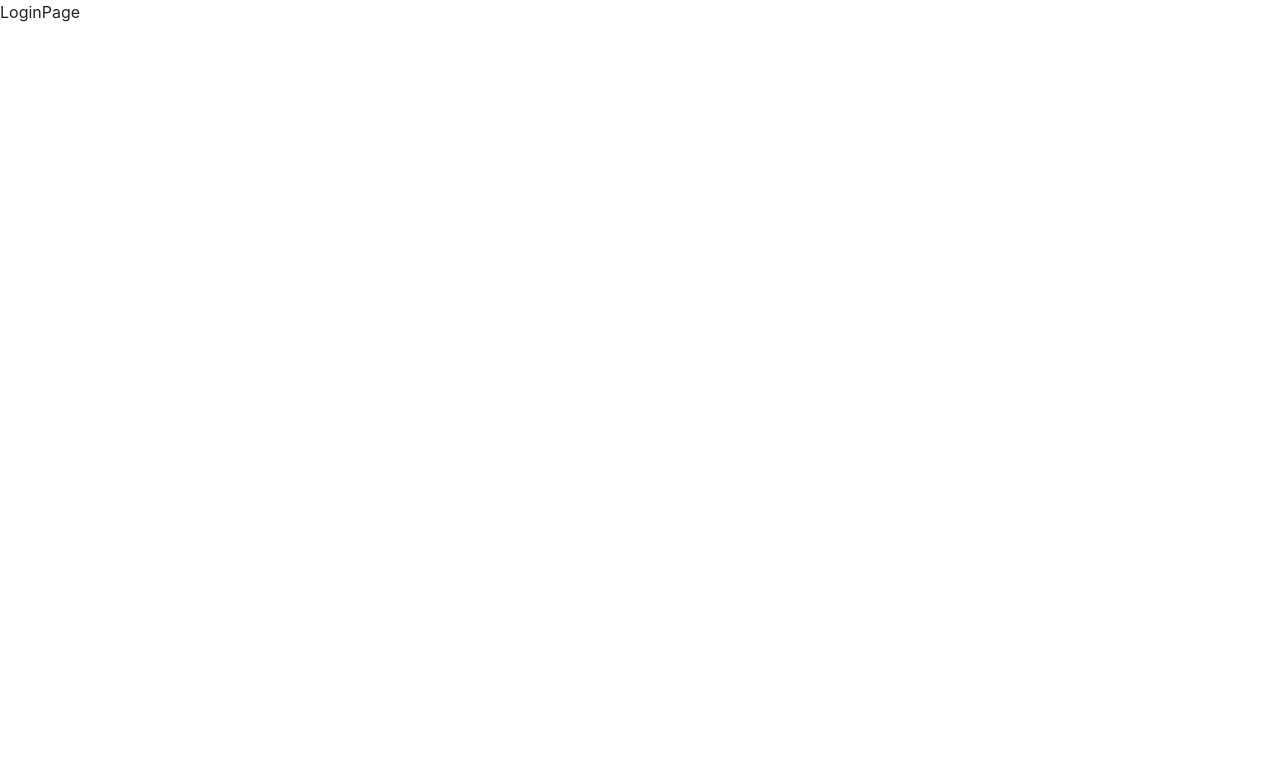
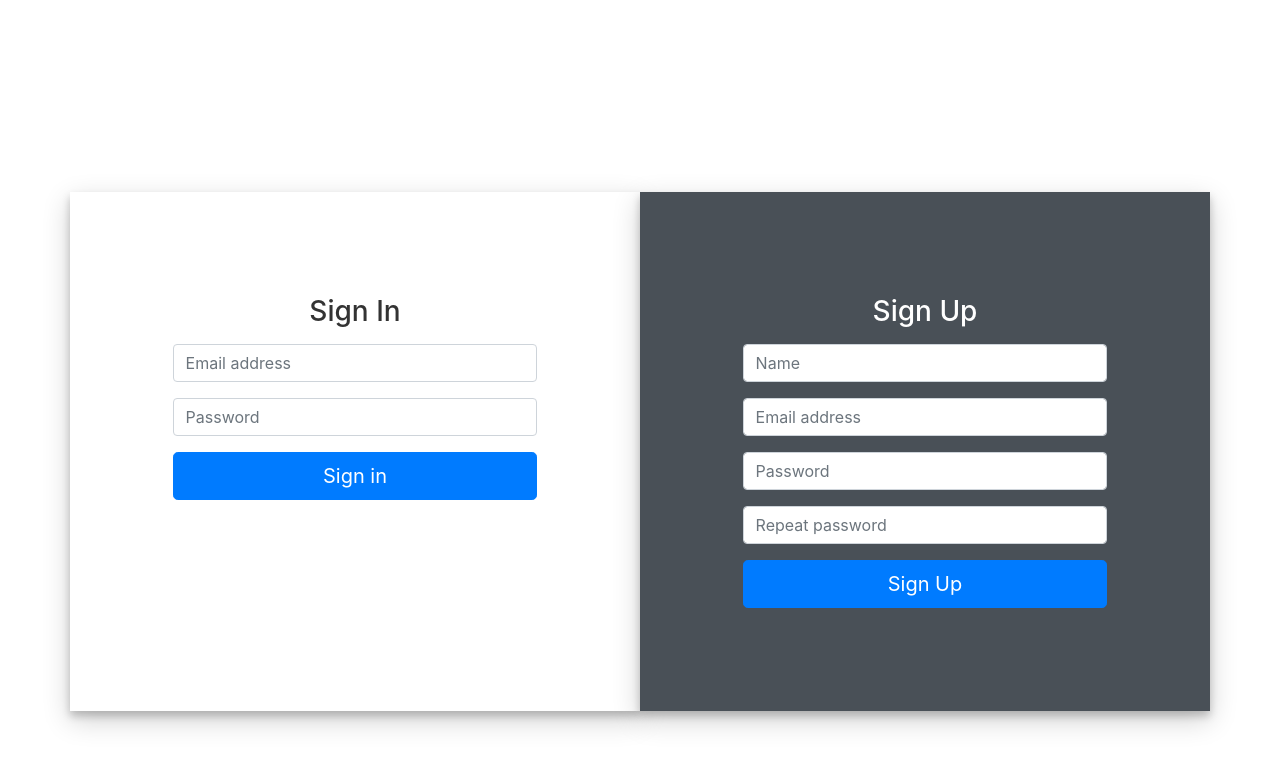
Before and after one commit to abizmo/calendar, a React (Create React App) app: page /login in a window 1280 px wide. Shown: the top 768 px of the page. Built offline with nearby package versions, Linux system fonts and the light colour scheme.

Commit message:
Add Navbar and LoginPage

```diff
--- a/public/index.html
+++ b/public/index.html
@@ -4,6 +4,7 @@
     <meta charset="utf-8" />
     <meta name="viewport" content="width=device-width, initial-scale=1" />
     <link rel="stylesheet" href="https://cdn.jsdelivr.net/npm/bootstrap@4.5.3/dist/css/bootstrap.min.css" integrity="sha384-TX8t27EcRE3e/ihU7zmQxVncDAy5uIKz4rEkgIXeMed4M0jlfIDPvg6uqKI2xXr2" crossorigin="anonymous">
+    <link rel="stylesheet" href="https://cdnjs.cloudflare.com/ajax/libs/font-awesome/5.12.0-2/css/all.min.css">
     <title>Calendar App</title>
   </head>
   <body>
--- /dev/null
+++ b/src/components/ui/Navbar.jsx
@@ -0,0 +1,16 @@
+import React from 'react';
+
+const Navbar = () => (
+  <nav className="navbar navbar-dark bg-dark">
+    <span className="navbar-brand">Goccita</span>
+    <button
+      className="btn btn-outline-secondary"
+      type="button"
+    >
+      <i className="fas fa-sign-out-alt" />
+      <span> Salir</span>
+    </button>
+  </nav>
+);
+
+export default Navbar;
--- a/src/pages/CalendarPage.jsx
+++ b/src/pages/CalendarPage.jsx
@@ -1,7 +1,9 @@
 import React from 'react';
+import Navbar from '../components/ui/Navbar';
 
 const CalendarPage = () => (
   <div>
+    <Navbar />
     CalendarPage
   </div>
 );
--- a/src/pages/LoginPage.jsx
+++ b/src/pages/LoginPage.jsx
@@ -1,8 +1,30 @@
+/* eslint-disable jsx-a11y/label-has-associated-control */
 import React from 'react';
 
+import '../styles/login.css';
+
 const LoginPage = () => (
-  <div>
-    LoginPage
+  <div className="container login-container">
+    <div className="row">
+      <div className="col-md-6 login-form">
+        <form className="form-signin">
+          <h3>Sign In</h3>
+          <input type="email" id="inputEmail" className="form-control" placeholder="Email address" required />
+          <input type="password" id="inputPassword" className="form-control" placeholder="Password" required />
+          <button className="btn btn-lg btn-primary btn-block" type="submit">Sign in</button>
+        </form>
+      </div>
+      <div className="col-md-6 login-form dark">
+        <form className="form-signup">
+          <h3>Sign Up</h3>
+          <input type="text" id="name" className="form-control" placeholder="Name" required />
+          <input type="email" id="email" className="form-control" placeholder="Email address" required />
+          <input type="password" id="password" className="form-control" placeholder="Password" required />
+          <input type="password" id="confirmPassword" className="form-control" placeholder="Repeat password" required />
+          <button className="btn btn-lg btn-primary btn-block" type="submit">Sign Up</button>
+        </form>
+      </div>
+    </div>
   </div>
 );
 
--- /dev/null
+++ b/src/styles/login.css
@@ -0,0 +1,34 @@
+.login-container{
+  margin-top: 15%;
+}
+
+.login-container form{
+  display: flex;
+  flex-direction: column;
+  height: 100%;
+  justify-content: flex-start;
+  padding: 10%;
+}
+
+.login-form{
+  box-shadow: 0 5px 8px 0 rgba(0, 0, 0, 0.2), 0 9px 26px 0 rgba(0, 0, 0, 0.19);
+  padding: 5%;
+}
+
+.login-form h3{
+  color: #333;
+  margin-bottom: 1rem;
+  text-align: center;
+}
+
+.dark{
+  background: #495057;
+}
+
+.dark h3 {
+  color: #fff;
+}
+
+.login-form input {
+  margin-bottom: 1rem;
+}
```
